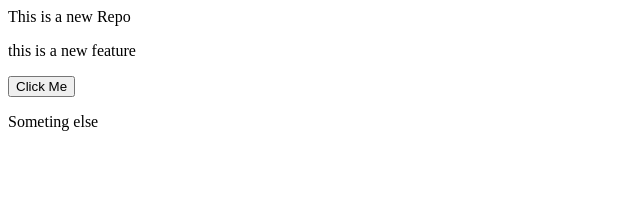
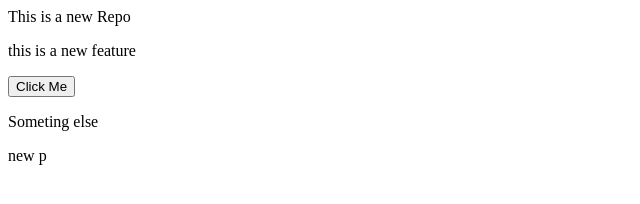
Before and after one commit to Saifuddin-Slatewala/localRepo, a plain HTML site: page index.html in a window 1280 px wide. Shown: the full height of the page, 0-640 px from the left. Drawn offline with Linux system fonts and the light colour scheme.

Commit message:
new line

```diff
--- a/index.html
+++ b/index.html
@@ -2,3 +2,4 @@
 <p> this is a new feature</p>
 <button>Click Me</button>
 <p>Someting else</p>
+<p>new p</p>
```
